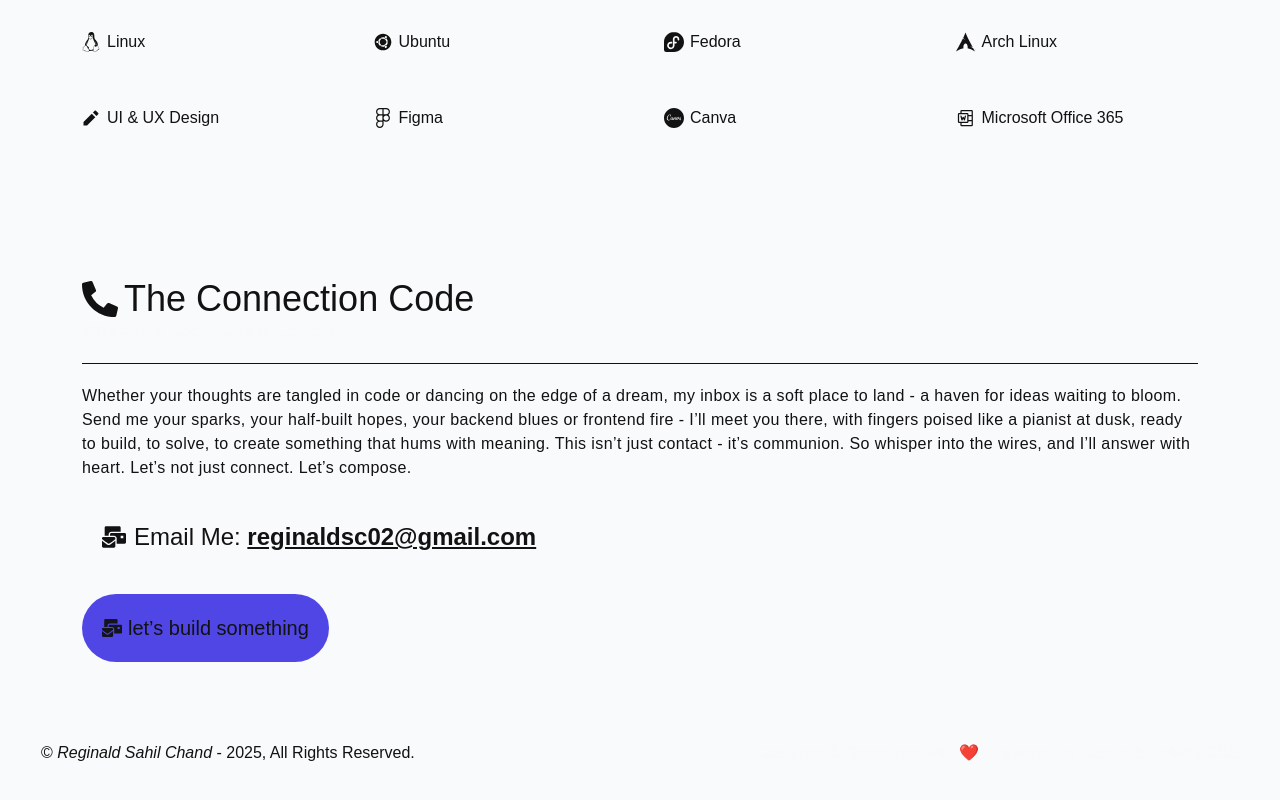
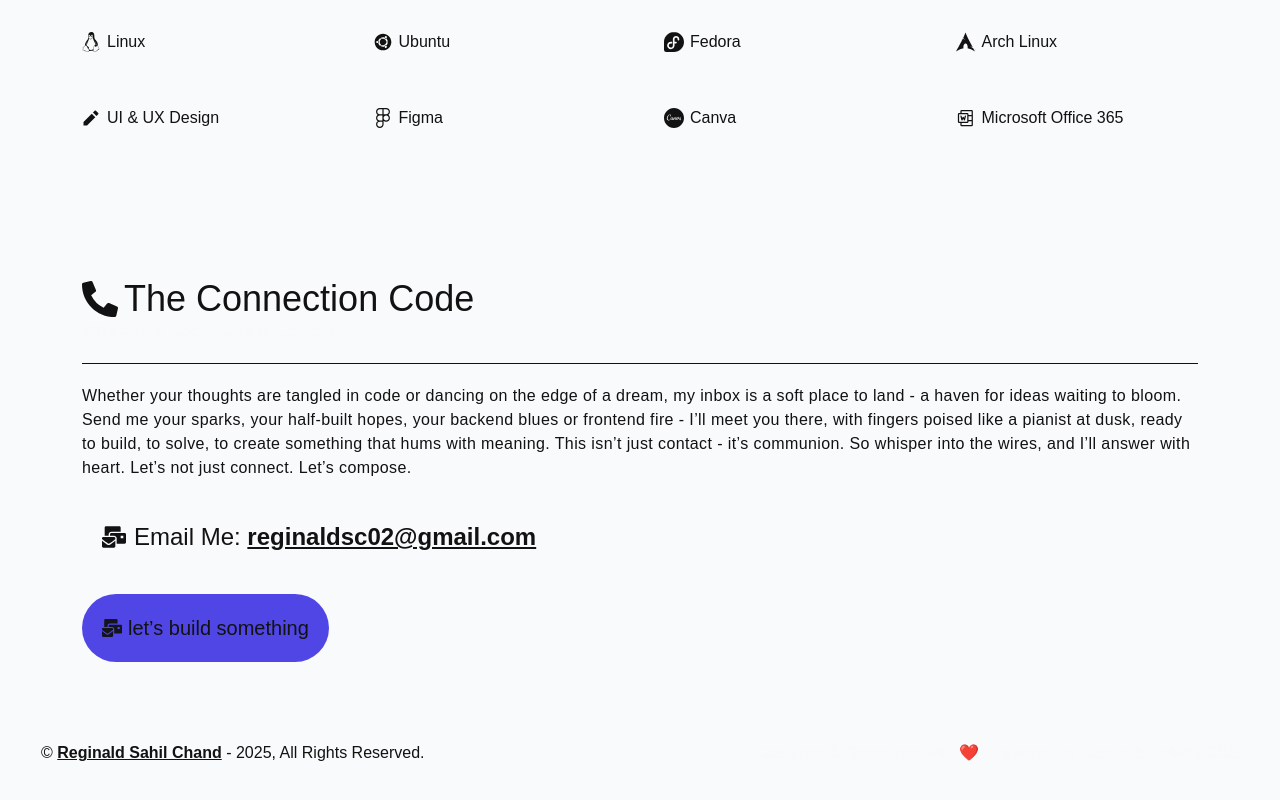
Before and after one commit to reginaldsc02/rsc-dev-portfolio, a Next.js app: page / in a window 1280 px wide. Shown: the part 2635-3435 px from the top of the page. Built offline with nearby package versions, Linux system fonts and the light colour scheme.

Commit message:
Change: Styles

```diff
--- a/components/layout/Footer.tsx
+++ b/components/layout/Footer.tsx
@@ -10,7 +10,7 @@ export const Footer = () => {
             href={"https://github.com/reginaldsc02"}
             target="_blank"
             rel="noreferrer"
-            className="italic hover:text-primary transition-colors duration-200 ease-linear"
+            className="underline font-bold hover:text-primary transition-colors duration-200 ease-linear"
           >
             Reginald Sahil Chand
           </Link>{" "}
```
